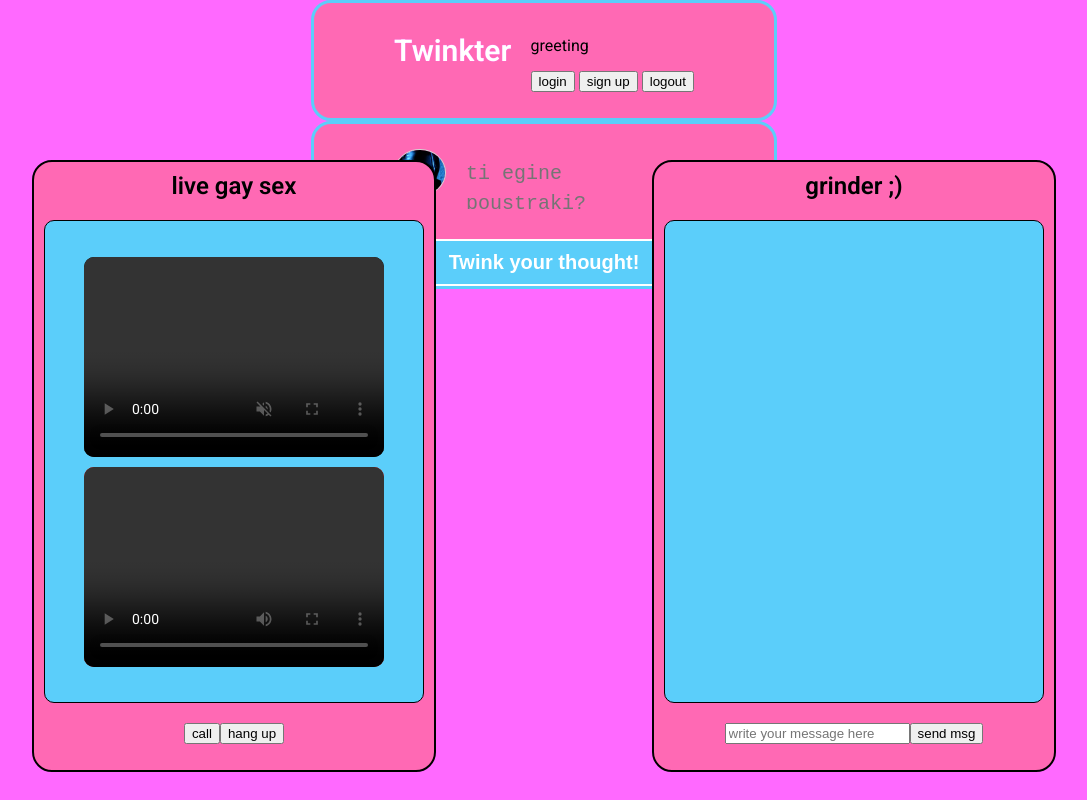
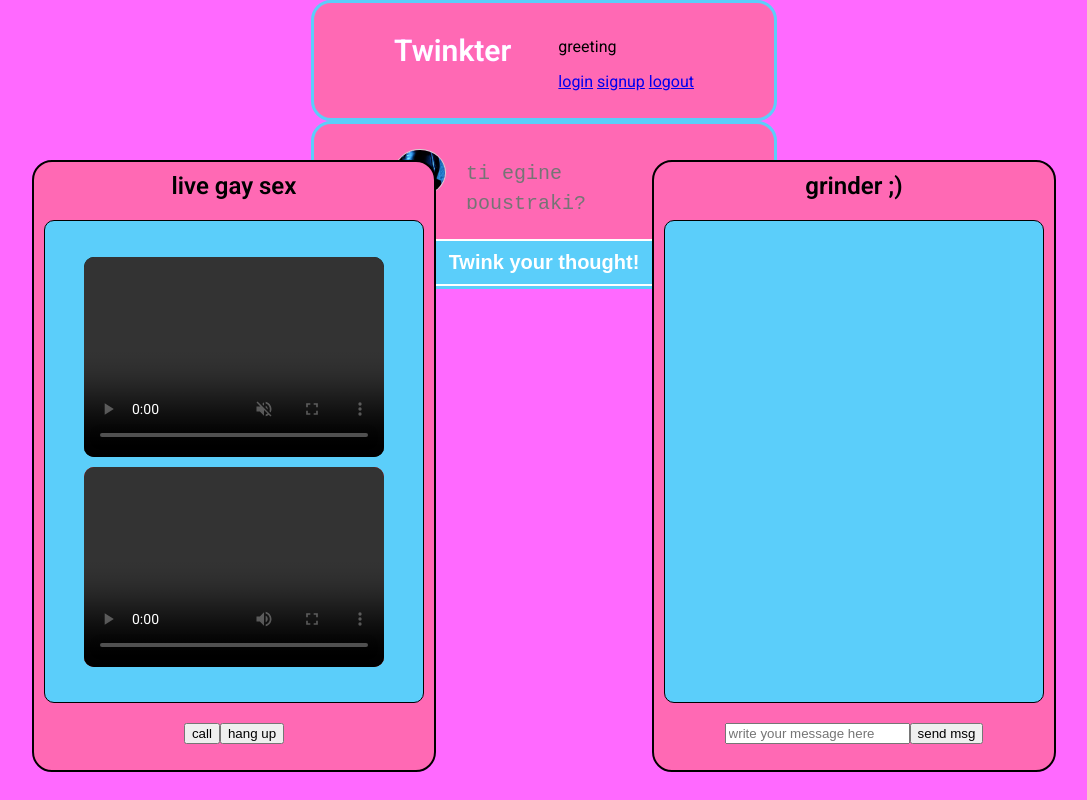
Before and after one commit to Nerevakiin/xClone, a website with bundled scripts: page public/index.html in a window 1280 px wide. Shown: the whole page, without its empty margins (96-1183 px from the left). Built offline with nearby package versions, Linux system fonts and the light colour scheme.

Commit message:
converted buttons into more functional a tags

```diff
--- a/public/index.html
+++ b/public/index.html
@@ -23,10 +23,9 @@
 		<h1>Twinkter</h1>
 		<div class="header-banner">
 			<p id="greeting" class="top-banner-greeting">greeting</p>
-			<button id="goto-login-btn" class="goto-login-btn" onclick="document.location='login.html'">login</button>
-			<button id="goto-signup-btn" class="goto-signup-btn" onclick="document.location='signup.html'">sign
-				up</button>
-			<button id="logout-btn" class="logout-btn">logout</button>
+			<a id="goto-login-btn" class="goto-login-btn" href="login.html">login</a>
+			<a id="goto-signup-btn" class="goto-signup-btn" href="signup.html">signup</a>
+			<a id="logout-btn" class="logout-btn" href="frontPage.html">logout</a>
 
 		</div>
 	</header>
```
Also changed, not shown: public/frontPage.html (+2 -2 lines), public/login.html (+1 -1 lines), public/signup.html (+1 -1 lines).
